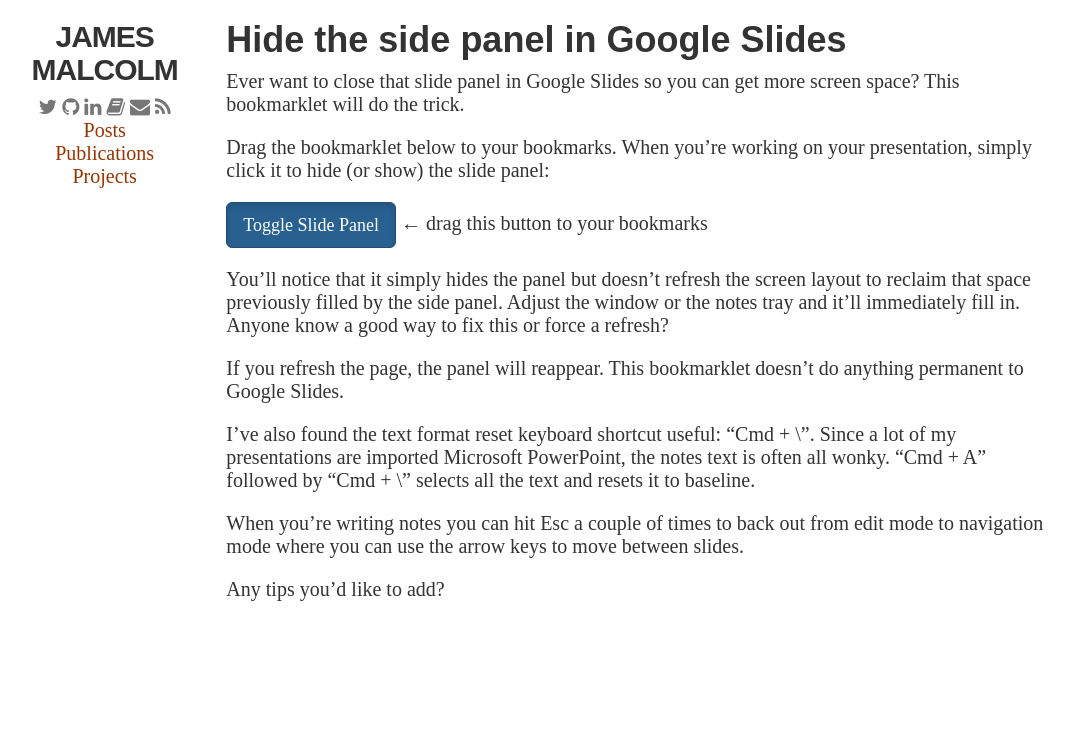
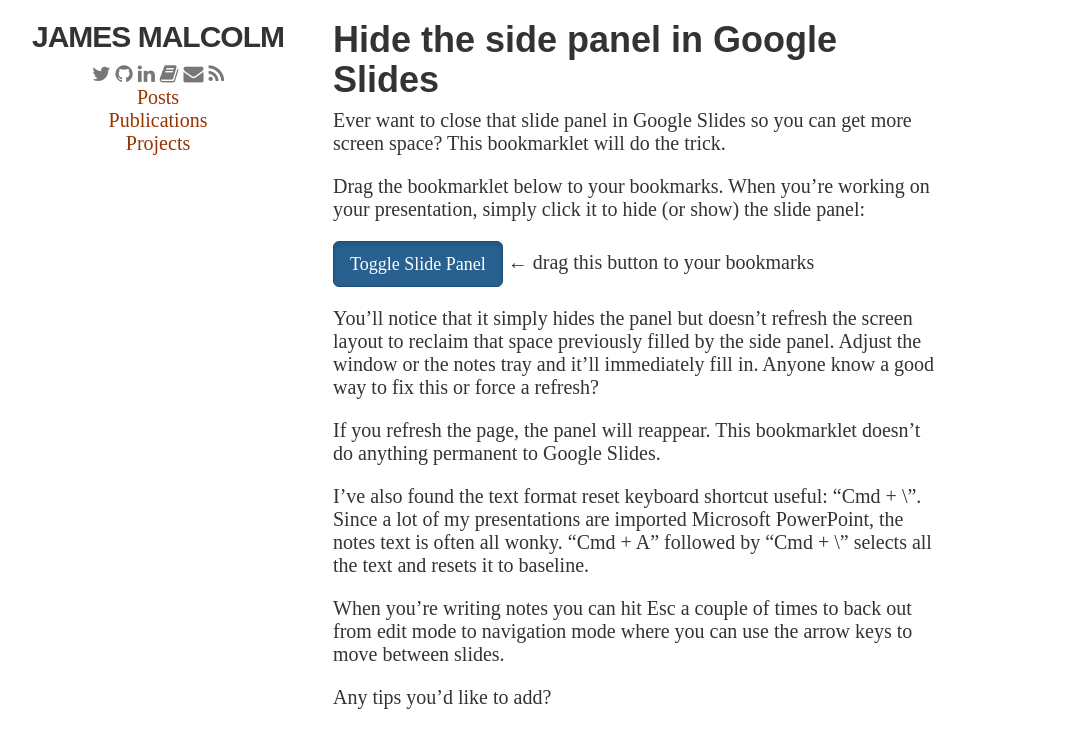
Before and after one commit to jgmalcolm/jgmalcolm.github.io, a Jekyll site: the page built from _posts/2014-04-20-hide-side-panel.md, in a window 1280 px wide. Shown: the top 748 px of the page, without its empty margins (2-1075 px from the left). Built offline with Jekyll 4.4.1, drawn with Linux system fonts in a browser that asks for light colours; nearby versions of some CDN libraries.

Commit message:
thinner columns

```diff
--- a/_layouts/default.html
+++ b/_layouts/default.html
@@ -10,11 +10,11 @@
     ================================================== -->
     <div class="row-fluid">
 
-      <div id="sidebar" class="col-xs-12 col-md-2">
+      <div id="sidebar" class="col-md-3 col-sm-2 col-xs-12">
         {% include sidebar.html %}
       </div>
 
-      <div class="col-xs-12 col-md-8 content">
+      <div class="content col-md-6 col-sm-8 col-xs-12">
         {{ content }}
       </div>
 
```
